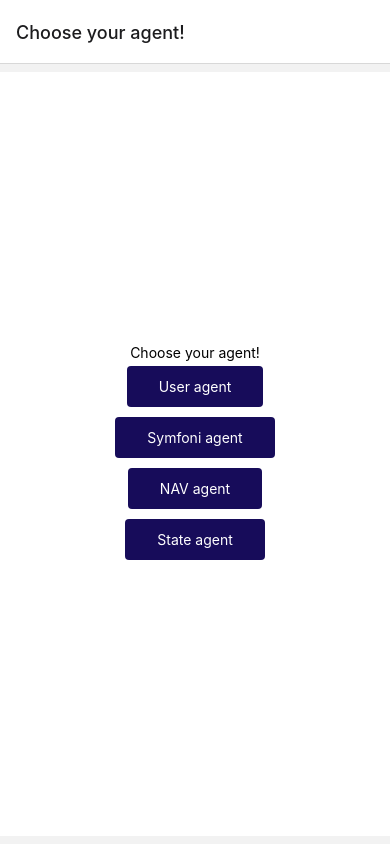
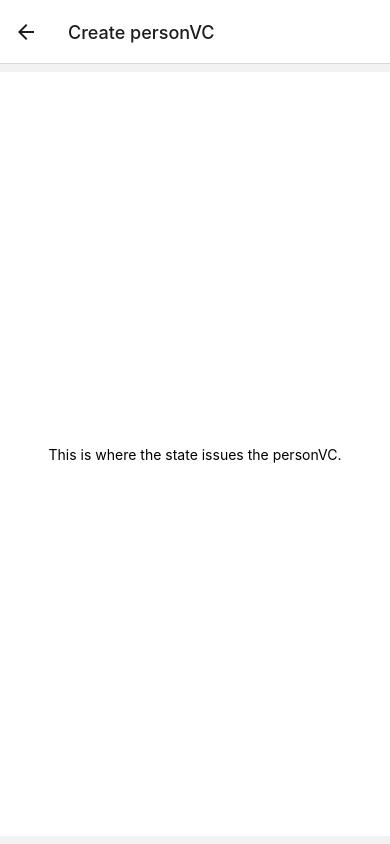
Before and after one commit to symfoni/bachelor, a React Native app: screen /StateCreatePersonVC in a window 390 px wide. Built offline with nearby package versions, Linux system fonts and the light colour scheme.

Commit message:
finished the state view layout

```diff
--- a/App.tsx
+++ b/App.tsx
@@ -2,6 +2,7 @@ import { NavigationContainer } from '@react-navigation/native';
 import { createNativeStackNavigator } from '@react-navigation/native-stack';
 import LoginView from './app/views/LoginView';
 import NAVHomeView from './app/views/NAVViews/NavHomeView';
+import { StateCreatePersonVCView } from './app/views/StateViews/StateCreatePersonVCView';
 import StateHomeView from './app/views/StateViews/StateHomeView';
 import { SymfoniCreateEmploymentVCView } from './app/views/SymfoniViews/SymfoniCreateEmploymentVCView';
 import { SymfoniCreateTerminationVCView } from './app/views/SymfoniViews/SymfoniCreateTerminationVCView';
@@ -31,6 +32,8 @@ export default function App() {
 
 
 				<Stack.Screen name='StateHome' component={StateHomeView} options={{title: 'State Agent'}}></Stack.Screen>
+				<Stack.Screen name='StateCreatePersonVC' component={StateCreatePersonVCView} options={{title: 'Create personVC'}}></Stack.Screen>
+
 
 				<Stack.Screen name='NAVHome' component={NAVHomeView} options={{title: 'NAV Agent'}}></Stack.Screen>
 			</Stack.Navigator>
--- /dev/null
+++ b/app/views/StateViews/StateCreatePersonVCView.tsx
@@ -0,0 +1,10 @@
+import { Text, View } from 'react-native';
+import { styles } from '../../styles';
+
+export function StateCreatePersonVCView() {
+	return (
+		<View style={styles.container}>
+			<Text>This is where the state issues the personVC.</Text>
+		</View>
+	);
+}
--- a/app/views/StateViews/StateHomeView.tsx
+++ b/app/views/StateViews/StateHomeView.tsx
@@ -4,14 +4,15 @@ import { Text, View } from 'react-native';
 import NavigationButton from '../../components/navigationButton';
 import { styles } from '../../styles';
 
-export default function StateHomeView(){
+// eslint-disable-next-line @typescript-eslint/no-explicit-any
+export default function StateHomeView({navigation}: any){
 	return (
 		<View style={styles.container}>
 			<Text>This is the state home page.</Text>
 
 			<NavigationButton
 				title='Create personVC'
-				onPress={()=>Alert.alert('test','test')}
+				onPress={()=> navigation.navigate('StateCreatePersonVC')}
 			></NavigationButton>
 
 		</View>
```
